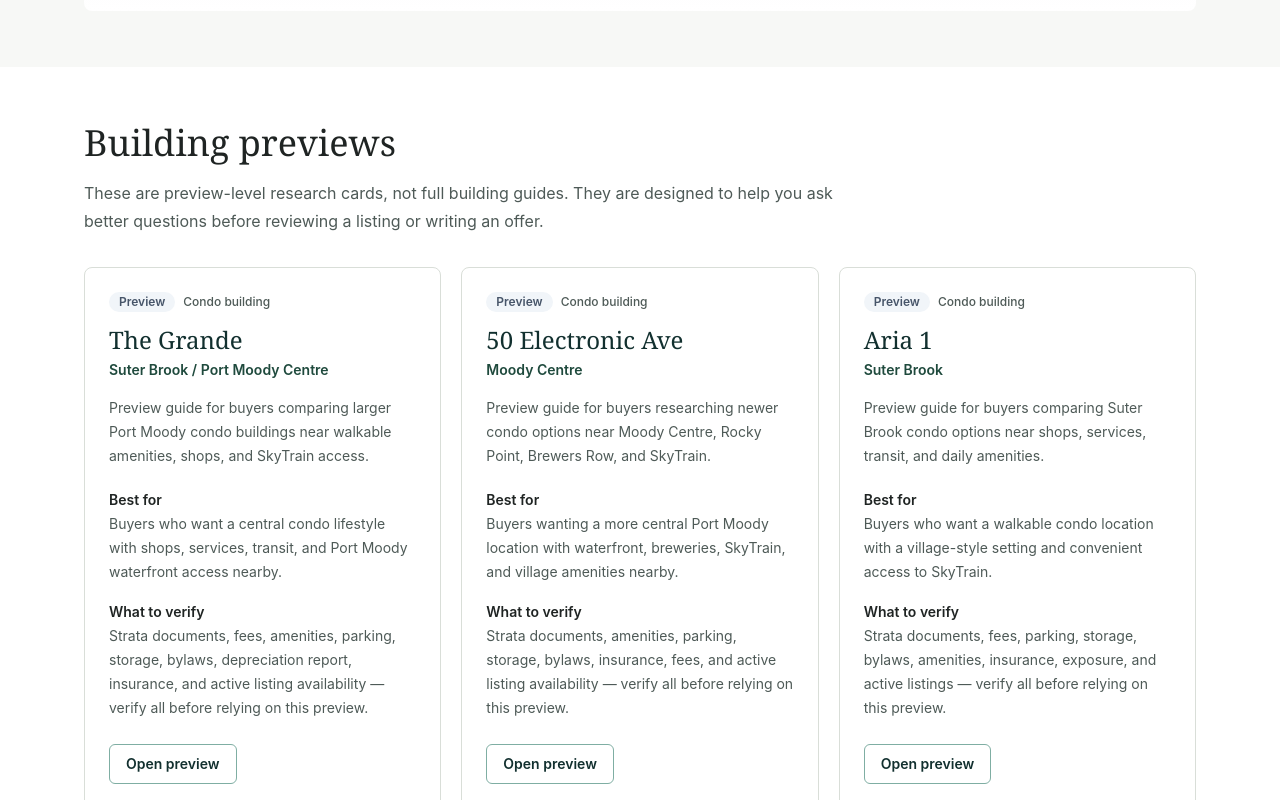
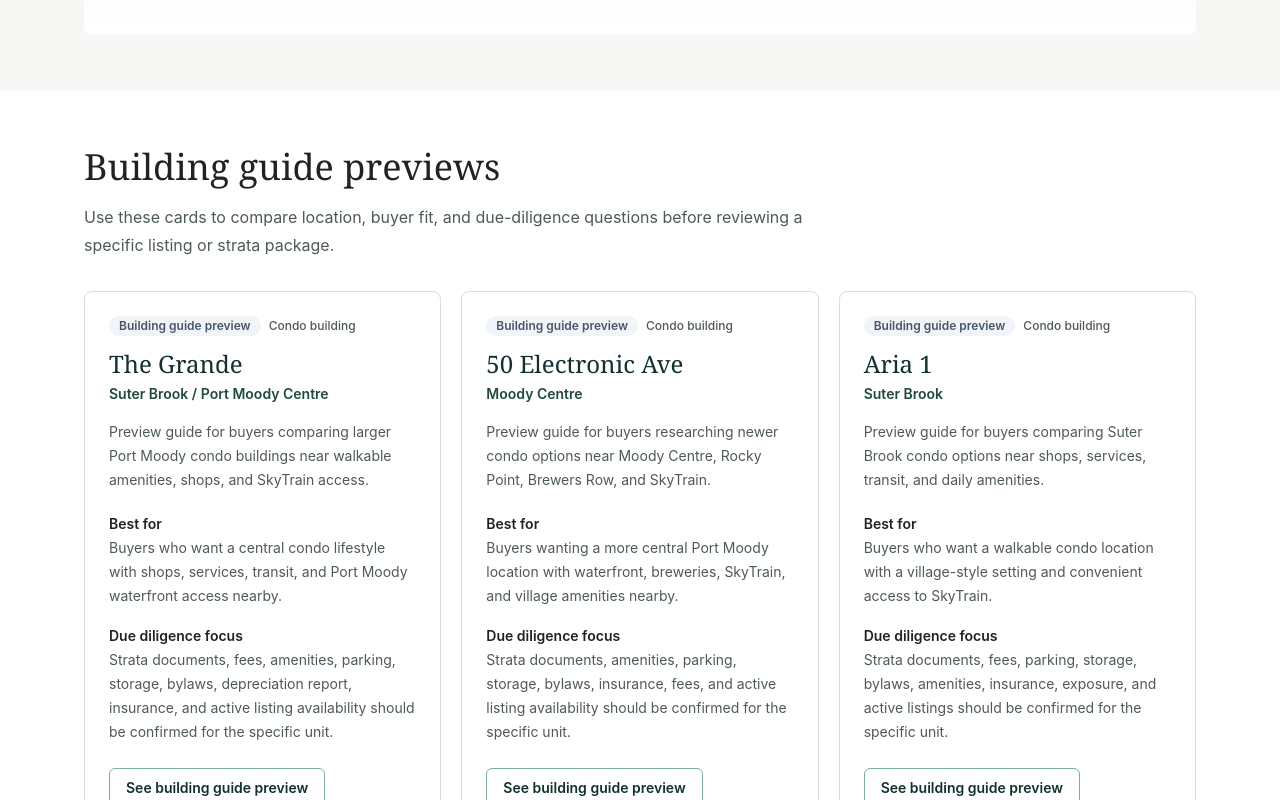
Before and after one commit to MrB-Can/liveinportmoody.com, a Next.js app: page /buildings in a window 1280 px wide. Shown: the part 1840-2640 px from the top of the page. Built offline with nearby package versions, Linux system fonts and the light colour scheme; no server answers.

Commit message:
Sprint 26A: polish building preview pages

```diff
--- a/src/app/buildings/page.tsx
+++ b/src/app/buildings/page.tsx
@@ -75,7 +75,7 @@ const howToUseCards = [
   },
   {
     heading: "Use guides as orientation",
-    body: "Building previews give orientation, not final answers. Verify unit-specific details before relying on any guide.",
+    body: "Building previews help with comparison. Confirm unit-specific details, strata documents, and listing details before making decisions.",
   },
 ];
 
@@ -118,7 +118,7 @@ export default function BuildingsPage() {
         <PortMoodyMap points={[...buildingMapPoints, ...neighbourhoodMapPoints]} showLegend={true} className="h-[360px] md:h-[480px] rounded-lg" />
       </Section>
 
-      <Section title="Building previews" intro="These are preview-level research cards, not full building guides. They are designed to help you ask better questions before reviewing a listing or writing an offer." tone="white">
+      <Section title="Building guide previews" intro="Use these cards to compare location, buyer fit, and due-diligence questions before reviewing a specific listing or strata package." tone="white">
         <div id="building-grid" className="grid gap-5 md:grid-cols-2 xl:grid-cols-3">
           {buildings.map((building) => (
             <BuildingPreviewCard key={building.slug} building={building} />
@@ -138,7 +138,7 @@ export default function BuildingsPage() {
                   {groupBuildings.map((building) => (
                     <article key={building.slug} className="rounded-lg border border-softBorder bg-white p-5">
                       <div className="flex items-center gap-2">
-                        <span className="rounded-full bg-mist px-2.5 py-1 text-xs font-semibold text-slateText">Preview</span>
+                        <span className="rounded-full bg-mist px-2.5 py-1 text-xs font-semibold text-slateText">Guide preview</span>
                         <span className="text-xs text-slateText">{building.type}</span>
                       </div>
                       <h4 className="mt-3 font-heading text-xl text-deepInlet">{building.name}</h4>
@@ -151,7 +151,7 @@ export default function BuildingsPage() {
                           href={`/buildings/${building.slug}`}
                           className="text-sm font-semibold text-forest hover:text-deepInlet"
                         >
-                          Open preview →
+                          See building guide preview →
                         </Link>
                       </div>
                     </article>
--- a/src/components/buildings/BuildingComparisonTable.tsx
+++ b/src/components/buildings/BuildingComparisonTable.tsx
@@ -11,7 +11,7 @@ export function BuildingComparisonTable({ buildings }: { buildings: PortMoodyBui
             <th className="px-4 py-3">Area</th>
             <th className="px-4 py-3">General feel</th>
             <th className="px-4 py-3">Best for</th>
-            <th className="px-4 py-3">What to verify</th>
+            <th className="px-4 py-3">Due diligence focus</th>
             <th className="px-4 py-3">Status</th>
             <th className="px-4 py-3">CTA</th>
           </tr>
@@ -25,11 +25,11 @@ export function BuildingComparisonTable({ buildings }: { buildings: PortMoodyBui
               <td className="px-4 py-4 text-slateText">{building.bestFor}</td>
               <td className="px-4 py-4 text-slateText">{building.watchouts}</td>
               <td className="px-4 py-4">
-                <span className="rounded-full bg-mist px-3 py-1 text-xs font-semibold text-forest">Preview</span>
+                <span className="rounded-full bg-mist px-3 py-1 text-xs font-semibold text-forest">Guide preview</span>
               </td>
               <td className="px-4 py-4">
                 <CTAButton href={`/buildings/${building.slug}`} variant="ghost">
-                  Preview
+                  See guide preview
                 </CTAButton>
               </td>
             </tr>
--- a/src/components/buildings/BuildingPreviewCard.tsx
+++ b/src/components/buildings/BuildingPreviewCard.tsx
@@ -6,7 +6,7 @@ export function BuildingPreviewCard({ building }: { building: PortMoodyBuilding
   return (
     <article className="flex min-h-full flex-col rounded-lg border border-softBorder bg-white p-6">
       <div className="mb-3 flex flex-wrap items-center gap-2">
-        <Badge tone="slate">Preview</Badge>
+        <Badge tone="slate">Building guide preview</Badge>
         <span className="text-xs font-medium text-slateText">{building.type}</span>
       </div>
       <h3 className="font-heading text-2xl text-deepInlet">{building.name}</h3>
@@ -18,13 +18,13 @@ export function BuildingPreviewCard({ building }: { building: PortMoodyBuilding
           <p className="text-slateText">{building.bestFor}</p>
         </div>
         <div>
-          <p className="font-semibold text-charcoal">What to verify</p>
+          <p className="font-semibold text-charcoal">Due diligence focus</p>
           <p className="text-slateText">{building.watchouts}</p>
         </div>
       </div>
       <div className="mt-6">
         <CTAButton href={`/buildings/${building.slug}`} variant="secondary">
-          Open preview
+          See building guide preview
         </CTAButton>
       </div>
     </article>
--- a/src/data/buildings.ts
+++ b/src/data/buildings.ts
@@ -34,7 +34,7 @@ export const buildings: PortMoodyBuilding[] = [
     bestFor:
       "Buyers who want a central condo lifestyle with shops, services, transit, and Port Moody waterfront access nearby.",
     watchouts:
-      "Strata documents, fees, amenities, parking, storage, bylaws, depreciation report, insurance, and active listing availability — verify all before relying on this preview.",
+      "Strata documents, fees, amenities, parking, storage, bylaws, depreciation report, insurance, and active listing availability should be confirmed for the specific unit.",
     yearBuilt: null,
     unitCount: null,
     construction: null,
@@ -56,7 +56,7 @@ export const buildings: PortMoodyBuilding[] = [
     bestFor:
       "Buyers wanting a more central Port Moody location with waterfront, breweries, SkyTrain, and village amenities nearby.",
     watchouts:
-      "Strata documents, amenities, parking, storage, bylaws, insurance, fees, and active listing availability — verify all before relying on this preview.",
+      "Strata documents, amenities, parking, storage, bylaws, insurance, fees, and active listing availability should be confirmed for the specific unit.",
     yearBuilt: null,
     unitCount: null,
     construction: null,
@@ -78,7 +78,7 @@ export const buildings: PortMoodyBuilding[] = [
     bestFor:
       "Buyers who want a walkable condo location with a village-style setting and convenient access to SkyTrain.",
     watchouts:
-      "Strata documents, fees, parking, storage, bylaws, amenities, insurance, exposure, and active listings — verify all before relying on this preview.",
+      "Strata documents, fees, parking, storage, bylaws, amenities, insurance, exposure, and active listings should be confirmed for the specific unit.",
     yearBuilt: null,
     unitCount: null,
     construction: null,
@@ -100,7 +100,7 @@ export const buildings: PortMoodyBuilding[] = [
     bestFor:
       "Buyers who want central Port Moody convenience with shops, services, restaurants, and transit nearby.",
     watchouts:
-      "Strata health, fees, amenities, parking, storage, bylaws, insurance, and listing availability — verify all before relying on this preview.",
+      "Strata health, fees, amenities, parking, storage, bylaws, insurance, and listing availability should be confirmed for the specific unit.",
     yearBuilt: null,
     unitCount: null,
     construction: null,
@@ -122,7 +122,7 @@ export const buildings: PortMoodyBuilding[] = [
     bestFor:
       "Buyers who value daily convenience, shops, services, transit access, and a central Port Moody condo lifestyle.",
     watchouts:
-      "Specific building, strata documents, fees, parking, storage, amenities, bylaws, insurance, noise, and exposure — verify per building.",
+      "Specific building, strata documents, fees, parking, storage, amenities, bylaws, insurance, noise, and exposure should be confirmed per building.",
     yearBuilt: null,
     unitCount: null,
     construction: null,
@@ -144,7 +144,7 @@ export const buildings: PortMoodyBuilding[] = [
     bestFor:
       "Buyers who want a walkable village setting close to groceries, cafes, services, and central Port Moody amenities.",
     watchouts:
-      "Building age, envelope history, strata documents, fees, parking, storage, bylaws, insurance, and active listings — verify per building.",
+      "Building age, envelope history, strata documents, fees, parking, storage, bylaws, insurance, and active listings should be confirmed per building.",
     yearBuilt: null,
     unitCount: null,
     construction: null,
@@ -166,7 +166,7 @@ export const buildings: PortMoodyBuilding[] = [
     bestFor:
       "Buyers wanting a more central Port Moody lifestyle with trails, amenities, and mixed condo and townhome options nearby.",
     watchouts:
-      "Specific building, strata documents, parking, storage, amenities, fees, bylaws, and exposure — verify per building.",
+      "Specific building, strata documents, parking, storage, amenities, fees, bylaws, and exposure should be confirmed per building.",
     yearBuilt: null,
     unitCount: null,
     construction: null,
@@ -188,7 +188,7 @@ export const buildings: PortMoodyBuilding[] = [
     bestFor:
       "Buyers comparing newer-feeling central condo options and wanting local context before relying on listing copy.",
     watchouts:
-      "Strata documents, fees, amenities, parking, storage, bylaws, insurance, and availability — verify all before relying on this preview.",
+      "Strata documents, fees, amenities, parking, storage, bylaws, insurance, and availability should be confirmed for the specific unit.",
     yearBuilt: null,
     unitCount: null,
     construction: null,
@@ -210,7 +210,7 @@ export const buildings: PortMoodyBuilding[] = [
     bestFor:
       "Buyers who want a central location and need help comparing building context, exposure, fees, and resale factors.",
     watchouts:
-      "Strata documents, insurance, bylaws, parking, storage, amenities, fees, planned work, and active listing details — verify all.",
+      "Strata documents, insurance, bylaws, parking, storage, amenities, fees, planned work, and active listing details should be confirmed for the specific unit.",
     yearBuilt: null,
     unitCount: null,
     construction: null,
@@ -232,7 +232,7 @@ export const buildings: PortMoodyBuilding[] = [
     bestFor:
       "Buyers comparing value, central location, building age, layout, parking, and walkability trade-offs.",
     watchouts:
-      "Strata documents, depreciation report, insurance, fees, bylaws, parking, storage, and condition — verify all before relying on this preview.",
+      "Strata documents, depreciation report, insurance, fees, bylaws, parking, storage, and condition should be confirmed for the specific unit.",
     yearBuilt: null,
     unitCount: null,
     construction: null,
@@ -254,7 +254,7 @@ export const buildings: PortMoodyBuilding[] = [
     bestFor:
       "Buyers wanting central Port Moody access to trails, waterfront, shops, transit, and condo amenities nearby.",
     watchouts:
-      "Building-specific documents, fees, amenities, parking, storage, bylaws, insurance, exposure, and active listings — verify all.",
+      "Building-specific documents, fees, amenities, parking, storage, bylaws, insurance, exposure, and active listings should be confirmed for the specific unit.",
     yearBuilt: null,
     unitCount: null,
     construction: null,
@@ -276,7 +276,7 @@ export const buildings: PortMoodyBuilding[] = [
     bestFor:
       "Buyers who want an inlet-side lifestyle near Rocky Point, central amenities, trails, and transit connections.",
     watchouts:
-      "Strata documents, fees, insurance, parking, storage, bylaws, amenities, exposure, and listing availability — verify all.",
+      "Strata documents, fees, insurance, parking, storage, bylaws, amenities, exposure, and listing availability should be confirmed for the specific unit.",
     yearBuilt: null,
     unitCount: null,
     construction: null,
@@ -298,7 +298,7 @@ export const buildings: PortMoodyBuilding[] = [
     bestFor:
       "Buyers who want a walkable condo setting close to shops, services, restaurants, and SkyTrain access.",
     watchouts:
-      "Building documents, depreciation report, insurance, bylaws, parking, storage, fees, amenities, and exposure — verify all.",
+      "Building documents, depreciation report, insurance, bylaws, parking, storage, fees, amenities, and exposure should be confirmed for the specific unit.",
     yearBuilt: null,
     unitCount: null,
     construction: null,
```
Also changed, not shown: src/components/buildings/BuildingGuidePreviewTemplate.tsx (+12 -12 lines).
